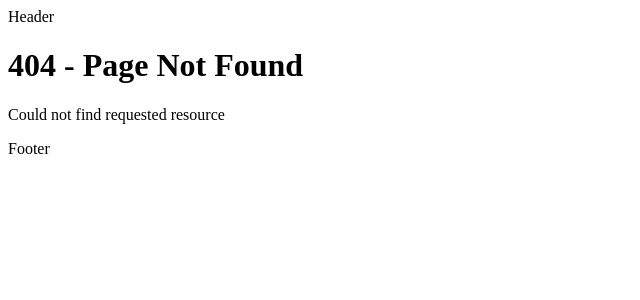
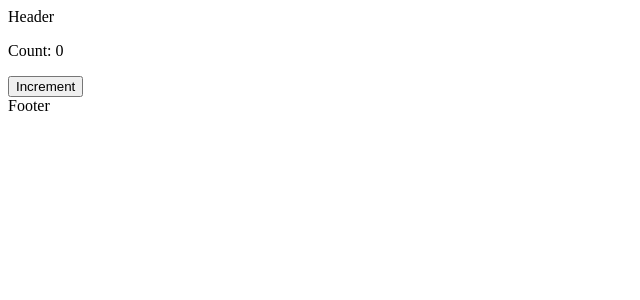
Before and after one commit to abhayrsr/nextjsLearning, a Next.js app in the folder routes/: page /counter in a window 1280 px wide. Before the commit this address had no page. Shown: the top 300 px of the page, without its empty margins (0-640 px from the left). Built offline with nearby package versions, Linux system fonts and the light colour scheme.

Commit message:
metadata

```diff
--- /dev/null
+++ b/routes/src/app/counter/counter.tsx
@@ -0,0 +1,13 @@
+ "use client"
+
+ import {useState} from "react";
+
+ export function Counter(){
+    const [count, setCount] = useState(0);
+    return (
+        <div>
+            <p>Count: {count}</p>
+            <button onClick={() => setCount(count + 1)}>Increment</button>
+        </div>
+    )
+}
--- /dev/null
+++ b/routes/src/app/counter/page.tsx
@@ -0,0 +1,9 @@
+import {Counter} from './counter';
+
+export const metadata ={
+    title: "Counter"
+}
+
+export default function CounterPage(){
+    return <Counter />
+}
```
Also changed, not shown: routes/src/app/product/[productId]/page.tsx (+18 -1 lines).
